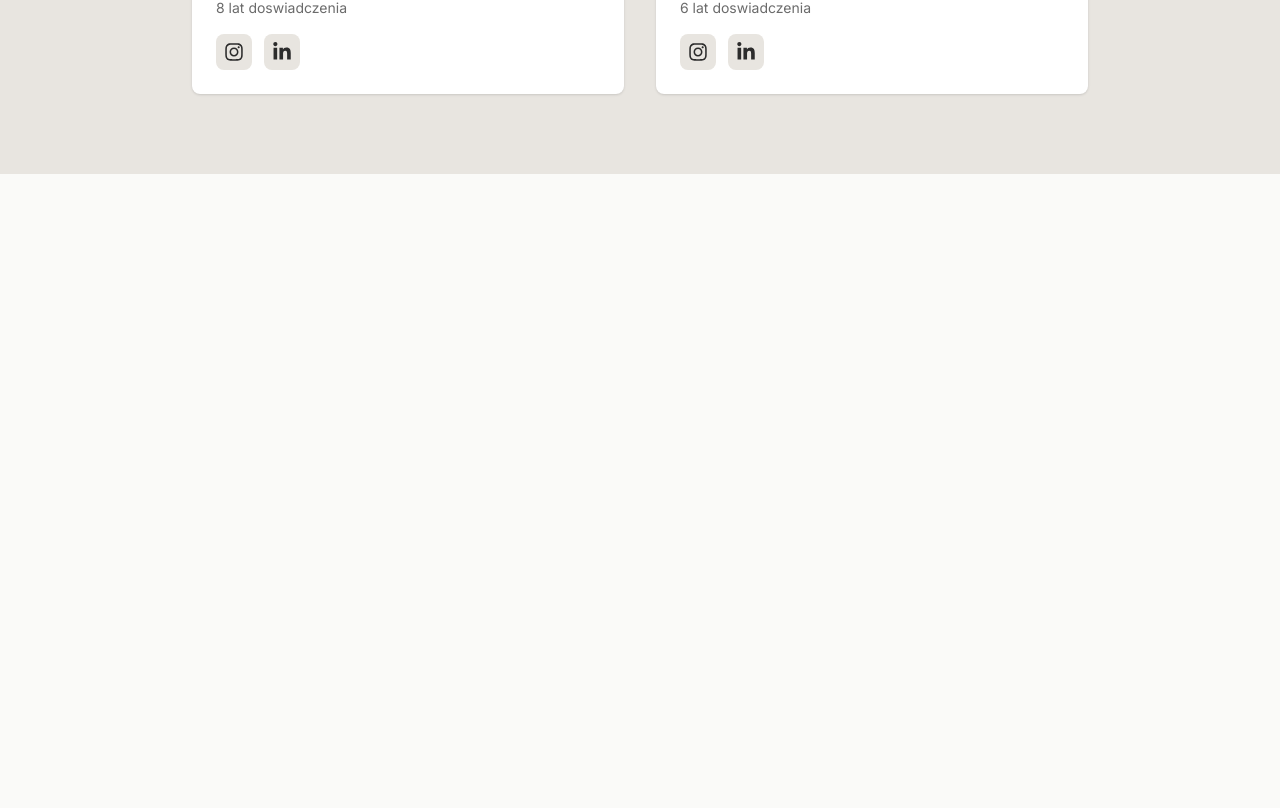
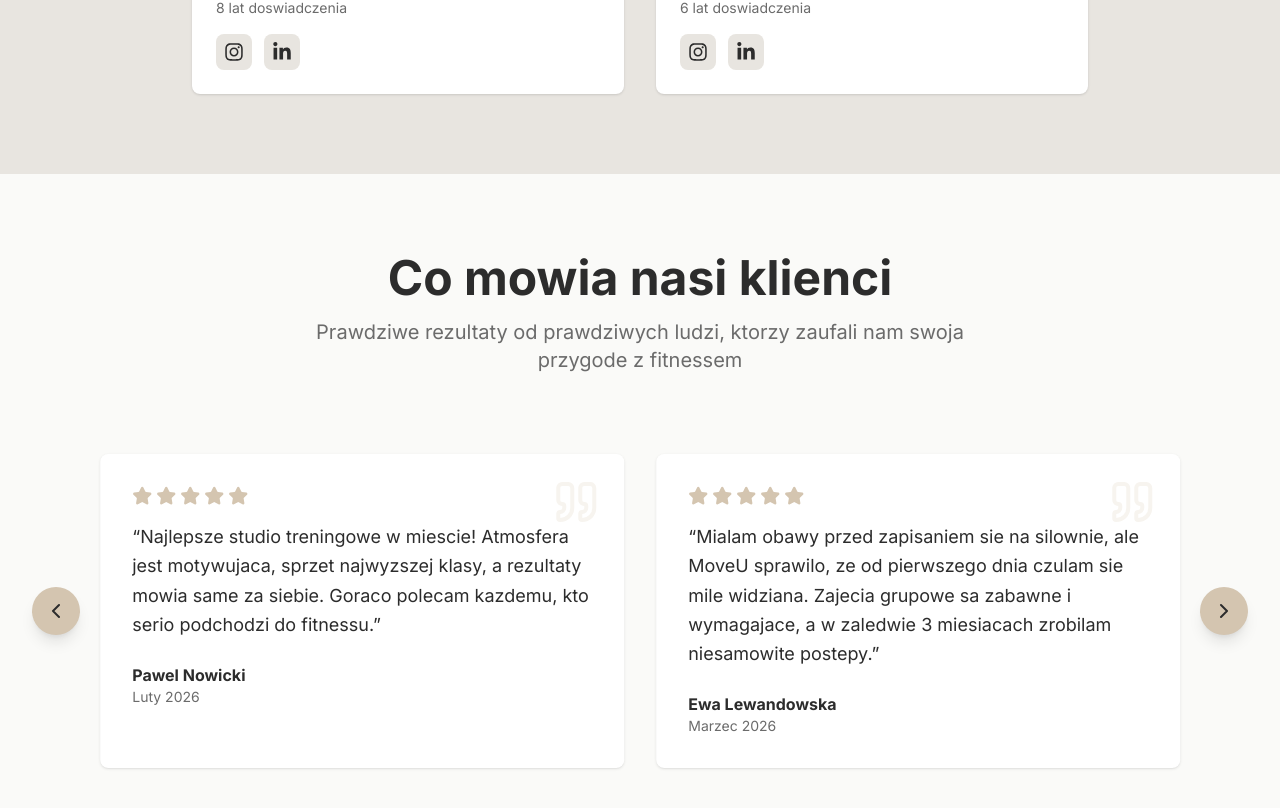
Before and after one commit to kapuscinskimateusz/moveu-studio, a Next.js app: page / in a window 1280 px wide. Shown: the part 2182-2990 px from the top of the page. Before the commit the page ends 2644 px from the top, so only its background shows below. Built offline with nearby package versions, Linux system fonts and the light colour scheme.

Commit message:
feat(reviews): add reviews carousel section

```diff
--- a/src/app/page.tsx
+++ b/src/app/page.tsx
@@ -1,6 +1,7 @@
 import { Hero } from "@/components/sections/hero";
 import { Navigation } from "@/components/sections/navigation";
 import { Offer } from "@/components/sections/offer";
+import { Reviews } from "@/components/sections/reviews";
 import { Trainers } from "@/components/sections/trainers";
 
 export default function Home() {
@@ -11,7 +12,7 @@ export default function Home() {
         <Hero />
         <Offer />
         <Trainers />
-        <section id="reviews" className="h-24" aria-hidden="true" />
+        <Reviews />
         <section id="blog" className="h-24" aria-hidden="true" />
         <section id="contact" className="h-24" aria-hidden="true" />
       </main>
--- /dev/null
+++ b/src/components/sections/reviews.tsx
@@ -0,0 +1,109 @@
+"use client";
+
+import { ChevronLeft, ChevronRight, Quote, Star } from "lucide-react";
+import useEmblaCarousel from "embla-carousel-react";
+import Autoplay from "embla-carousel-autoplay";
+import { useCallback } from "react";
+
+const reviews = [
+  {
+    name: "Joanna Kowalczyk",
+    rating: 5,
+    text: "MoveU calkowicie zmienilo moje podejscie do fitnessu. Trenerzy sa niesamowici, a programy idealnie dopasowane do moich celow. Nigdy nie czulam sie silniejsza!",
+    date: "Marzec 2026",
+  },
+  {
+    name: "Pawel Nowicki",
+    rating: 5,
+    text: "Najlepsze studio treningowe w miescie! Atmosfera jest motywujaca, sprzet najwyzszej klasy, a rezultaty mowia same za siebie. Goraco polecam kazdemu, kto serio podchodzi do fitnessu.",
+    date: "Luty 2026",
+  },
+  {
+    name: "Ewa Lewandowska",
+    rating: 5,
+    text: "Mialam obawy przed zapisaniem sie na silownie, ale MoveU sprawilo, ze od pierwszego dnia czulam sie mile widziana. Zajecia grupowe sa zabawne i wymagajace, a w zaledwie 3 miesiacach zrobilam niesamowite postepy.",
+    date: "Marzec 2026",
+  },
+  {
+    name: "Michal Wisniewski",
+    rating: 5,
+    text: "Sesje z trenerem personalnym sa warte kazdej zlotowki. Moj trener naprawde rozumie moje cialo i popycha mnie do osiagniecia wiecej, niz myslalem, ze to mozliwe. Piec gwiazdek!",
+    date: "Styczen 2026",
+  },
+  {
+    name: "Aleksandra Tomczak",
+    rating: 5,
+    text: "Niesamowite doswiadczenie od poczatku do konca. Obiekt jest nieskazitelny, personel przyjazny, a widzialam niesamowite rezultaty w mojej sile i wytrzymalosci.",
+    date: "Luty 2026",
+  },
+];
+
+export function Reviews() {
+  const [emblaRef, emblaApi] = useEmblaCarousel({ loop: true, align: "start" }, [
+    Autoplay({ delay: 5000, stopOnInteraction: true }),
+  ]);
+
+  const scrollPrev = useCallback(() => emblaApi?.scrollPrev(), [emblaApi]);
+  const scrollNext = useCallback(() => emblaApi?.scrollNext(), [emblaApi]);
+
+  return (
+    <section id="reviews" className="bg-background py-20">
+      <div className="mx-auto w-full max-w-7xl px-4 sm:px-6 lg:px-8">
+        <div className="mb-16 text-center">
+          <h2 className="mb-4 text-4xl font-bold text-primary md:text-5xl">
+            Co mowia nasi klienci
+          </h2>
+          <p className="mx-auto max-w-2xl text-xl text-muted-foreground">
+            Prawdziwe rezultaty od prawdziwych ludzi, ktorzy zaufali nam swoja przygode z fitnessem
+          </p>
+        </div>
+
+        {/* Karuzela z nakladajacymi sie strzalkami */}
+        <div className="flex items-center gap-3">
+          {/* Strzalka lewa — tylko desktop */}
+          <button
+            onClick={scrollPrev}
+            aria-label="Poprzednia opinia"
+            className="hidden shrink-0 rounded-full bg-accent p-3 text-accent-foreground shadow-lg transition-all hover:bg-accent/80 md:block"
+          >
+            <ChevronLeft className="h-6 w-6" />
+          </button>
+
+          <div className="-mx-2 flex-1 overflow-hidden py-4" ref={emblaRef}>
+            <div className="flex">
+              {reviews.map((review) => (
+                <div key={review.name} className="min-w-0 shrink-0 grow-0 basis-[80%] px-2 md:basis-1/2 md:px-4">
+                  <article className="relative h-full rounded-lg bg-card p-6 shadow-sm transition-shadow hover:shadow-lg md:p-8">
+                    <Quote className="absolute top-4 right-4 h-8 w-8 text-accent/20 md:top-6 md:right-6 md:h-12 md:w-12" />
+                    <div className="mb-4 flex gap-1">
+                      {Array.from({ length: review.rating }).map((_, i) => (
+                        <Star key={i} className="h-4 w-4 fill-accent text-accent md:h-5 md:w-5" />
+                      ))}
+                    </div>
+                    <p className="mb-6 text-base leading-relaxed text-foreground md:text-lg">
+                      &ldquo;{review.text}&rdquo;
+                    </p>
+                    <div>
+                      <p className="font-bold text-primary">{review.name}</p>
+                      <p className="text-sm text-muted-foreground">{review.date}</p>
+                    </div>
+                  </article>
+                </div>
+              ))}
+            </div>
+          </div>
+
+          {/* Strzalka prawa — tylko desktop */}
+          <button
+            onClick={scrollNext}
+            aria-label="Nastepna opinia"
+            className="hidden shrink-0 rounded-full bg-accent p-3 text-accent-foreground shadow-lg transition-all hover:bg-accent/80 md:block"
+          >
+            <ChevronRight className="h-6 w-6" />
+          </button>
+        </div>
+
+      </div>
+    </section>
+  );
+}
```
